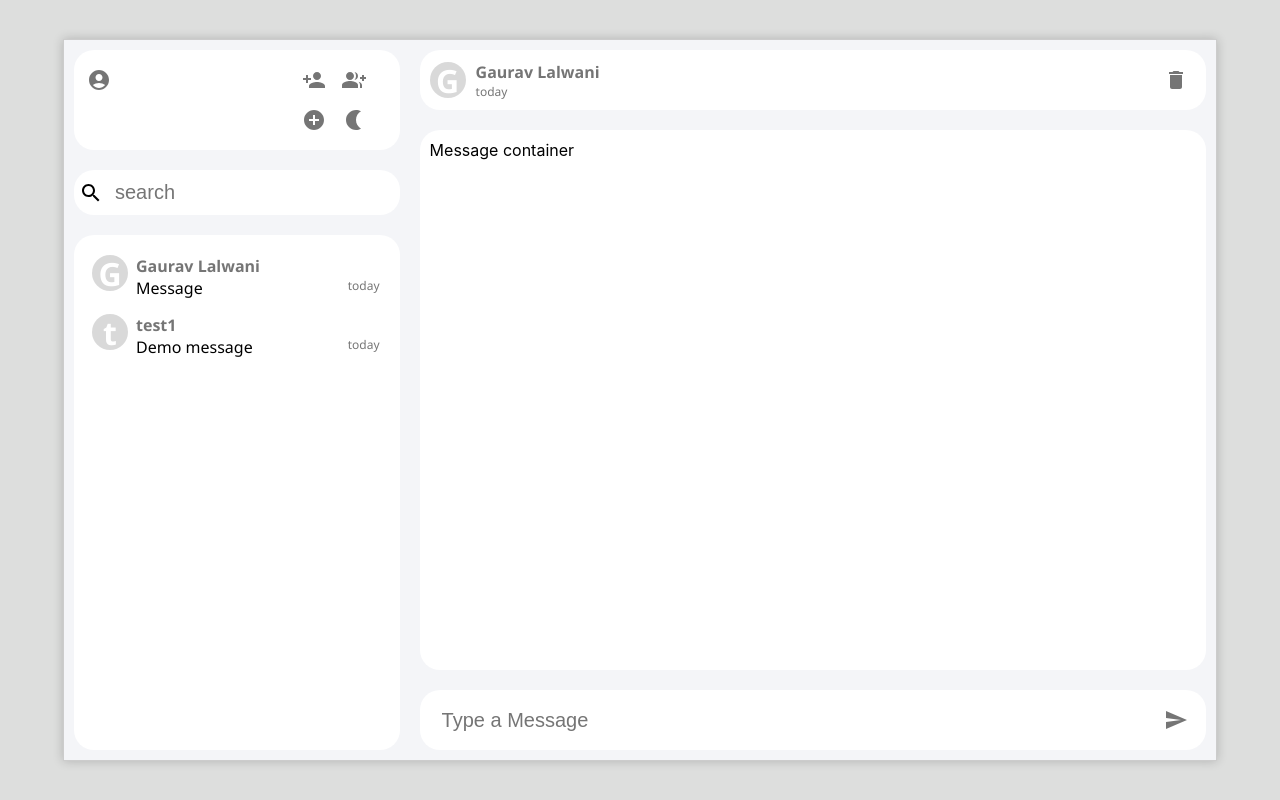
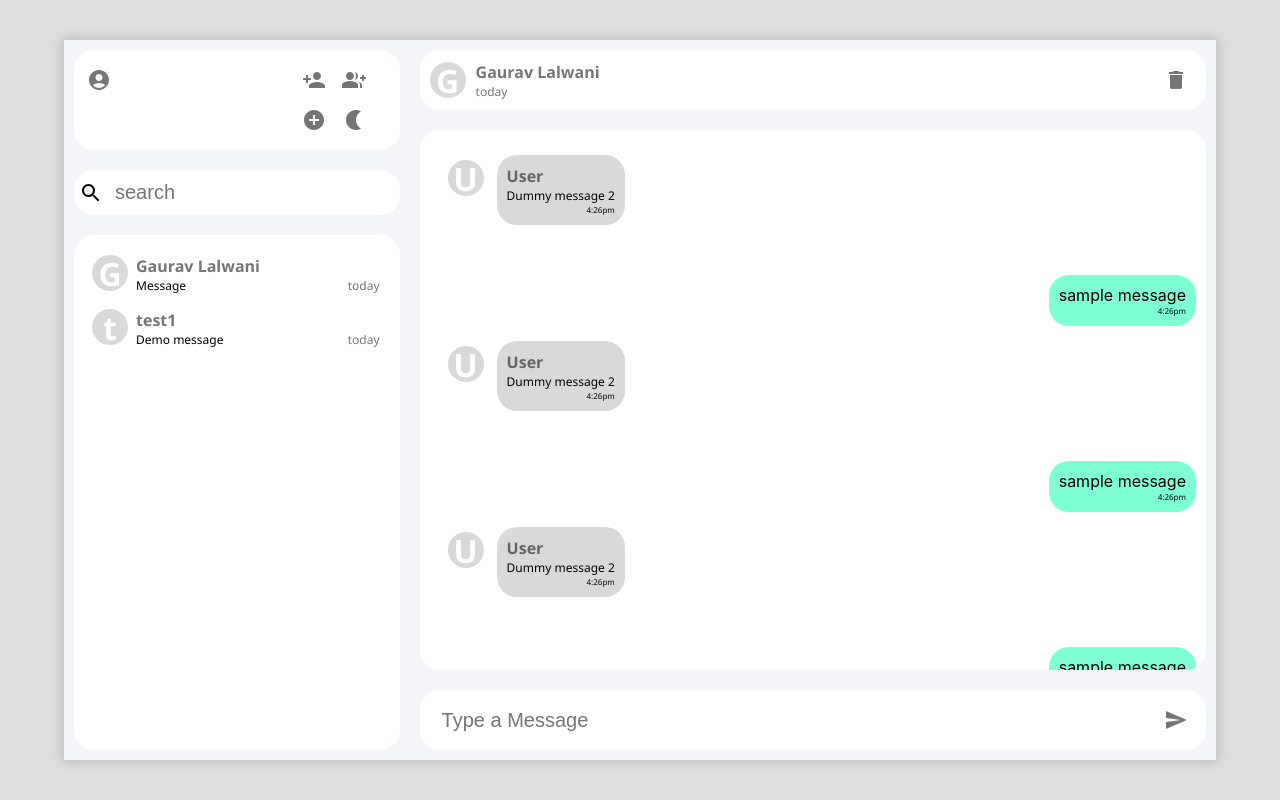
Before and after one commit to codewithgaurav-tech/Mern_chat_app, a React (Create React App) app in the folder chat-app/: page / in a window 1280 px wide. Built offline with nearby package versions, Linux system fonts and the light colour scheme; the HTML template or start-up script is replaced by a standard one.

Commit message:
created chat page

```diff
--- a/chat-app/src/Components/ChatArea.js
+++ b/chat-app/src/Components/ChatArea.js
@@ -4,6 +4,8 @@ import { IconButton } from "@mui/material";
 import SendIcon from "@mui/icons-material/Send";
 
 import "./myStyle.css";
+import MessageOther from "./MessageOther";
+import MessageSelf from "./MessageSelf";
 const ChatArea = ({ props }) => {
   return (
     <div className="charArea-container">
@@ -18,7 +20,14 @@ const ChatArea = ({ props }) => {
           <DeleteIcon />
         </IconButton>
       </div>
-      <div className="message-container">Message container</div>
+      <div className="message-container">
+        <MessageOther />
+        <MessageSelf />
+        <MessageOther />
+        <MessageSelf />
+        <MessageOther />
+        <MessageSelf />
+      </div>
       <div className="text-input-area">
         <input placeholder="Type a Message" className="search-box"></input>
         <IconButton>
--- /dev/null
+++ b/chat-app/src/Components/MessageOther.js
@@ -0,0 +1,20 @@
+import React from "react";
+import "./myStyle.css";
+
+const MessageOther = () => {
+  var props1 = { name: "Gaurav Lalwani", message: "dummy message" };
+  var props1 = { name: "User", message: "Dummy message 2" };
+  return (
+    <div className="other-message-conatiner">
+      <div className="conversation-container">
+        <p className="con-icon">{props1?.name[0]}</p>
+        <div className="other-text-content">
+            <p className="con-title">{props1?.name} </p>
+          <p className="con-lastMessage">{props1?.message}</p>
+          <p className="self-timeStamp">4:26pm</p>
+        </div>
+      </div>
+    </div>
+  );
+};
+export default MessageOther;
--- /dev/null
+++ b/chat-app/src/Components/MessageSelf.js
@@ -0,0 +1,13 @@
+import React from 'react'
+import "./myStyle.css"
+
+const MessageSelf = () => {
+    const props2={name:"you",message:"sample message"}
+    return <div className="self-message-conatiner">
+    <div className='messageBox'>
+        <p>{props2.message}</p>
+        <p className='self-timeStamp'>4:26pm</p>
+    </div>
+     </div>
+}
+export default MessageSelf;
--- a/chat-app/src/Components/myStyle.css
+++ b/chat-app/src/Components/myStyle.css
@@ -11,7 +11,6 @@
     flex: 0.3;
     display: flex;
     flex-direction: column;
-
 }
 
 .workarea-conatiner {
@@ -20,7 +19,6 @@
 }
 .charArea-container {
     flex: 0.7;
-
 }
 .sb-header {
     background-color: white;
@@ -94,6 +92,8 @@
 }
 .con-lastMessage {
     font-family: 'Segoe UI', Tahoma, Geneva, Verdana, sans-serif;
+    font-size: 0.75rem;
+
 }
 .charArea-container {
     display: flex;
@@ -101,7 +101,6 @@
     flex: 0.7;
 }
 .charArea-header {
-    /* background-color: red; */
     display: flex;
     align-items: center;
     gap: 10px;
@@ -116,6 +115,9 @@
     border-radius: 20px;
     padding: 10px 10px;
     margin: 10px;
+    border-radius: 20px;
+    overflow: scroll;
+    scrollbar-width: none;
 }
 .text-input-area {
     background-color: white;
@@ -139,3 +141,60 @@
     font-size: 1.25rem;
     color : rgba(0,0,0,0.54);
 }
+
+.other-message-conatiner {
+background-color: #d9d9d9;
+display: flex;
+align-items: center;
+gap: 10px;
+background-color: white;
+padding: 10px 10px;
+margin: 0px;
+border-radius: 20px;
+}
+.self-message-conatiner {
+    display: flex;
+    justify-content: flex-end;
+}
+.self-timeStamp {
+    align-self: flex-end;
+    font-size: 0.5rem;
+    font-weight: lighter;
+    font-family: 'Segoe UI', Tahoma, Geneva, Verdana, sans-serif;
+}
+.other-text-content {
+    background-color: #d9d9d9;
+    padding: 10px 10px;
+    margin: 5px;
+    border-radius: 20px;
+    width: max-content;
+    margin-top: 10px;
+    display: flex;
+    flex-direction: column;
+    position: relative;
+    bottom: 15px;
+}
+.messageBox {
+    background-color: aquamarine;
+    border-radius: 20px;
+    padding: 10px 10px;
+    width: max-content;
+    margin-top: 10px;
+    display: flex;
+    flex-direction: column;
+}
+
+/* Media query for screens up to 768px (e.g., tablets and mobiles) */
+@media (max-width: 768px) {
+    .main-container {
+      flex-direction: column; /* Stack content vertically */
+      align-items: center; /* Center content horizontally */
+      height: auto; /* Reset height */
+    }
+
+    .sidebar-container,
+    .workarea-container {
+      flex: 1; /* Equal distribution of height */
+      margin-bottom: 10px; /* Add spacing between components */
+    }
+  }
```
